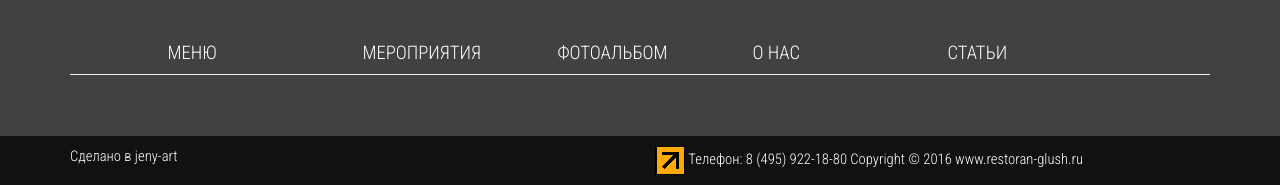
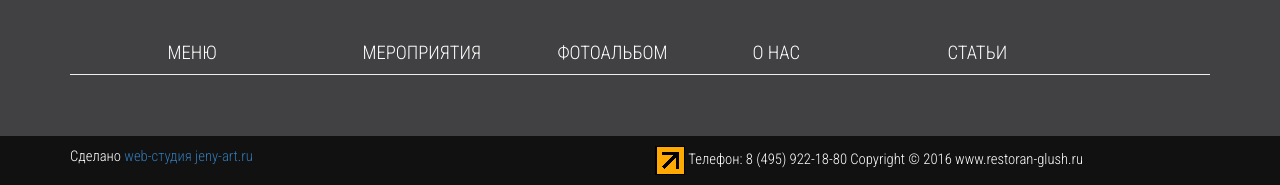
Before and after one commit to jambik/restoran-glush, a Laravel app: template resources/views/index.blade.php in a window 1280 px wide. Shown: the part 3633-3818 px from the top of the page. Run offline with Laravel 8, Linux system fonts and the light colour scheme; the template is opened without the code that fills it, so the values that code supplies are empty; settings files or empty folders that the repository lacks are supplied; some libraries are stand-ins or nearby versions.

Commit message:
- changes

```diff
--- a/resources/views/index.blade.php
+++ b/resources/views/index.blade.php
@@ -109,3 +109,7 @@
 @section('footer_scripts')
     @include('partials._recall')
 @endsection
+
+@section('copyright')
+    Сделано <a href="http://jeny-art.ru" target="_blank">web-студия jeny-art.ru</a>
+@endsection
--- a/resources/views/layouts/app.blade.php
+++ b/resources/views/layouts/app.blade.php
@@ -178,7 +178,7 @@
         <div class="container">
             <div class="row">
                 <div class="col-sm-6">
-                    Сделано в jeny-art
+                    @yield('copyright')
                 </div>
                 <div class="col-sm-6">
                     <img src="{{ asset('img/icon-metrika.png') }}">
```
